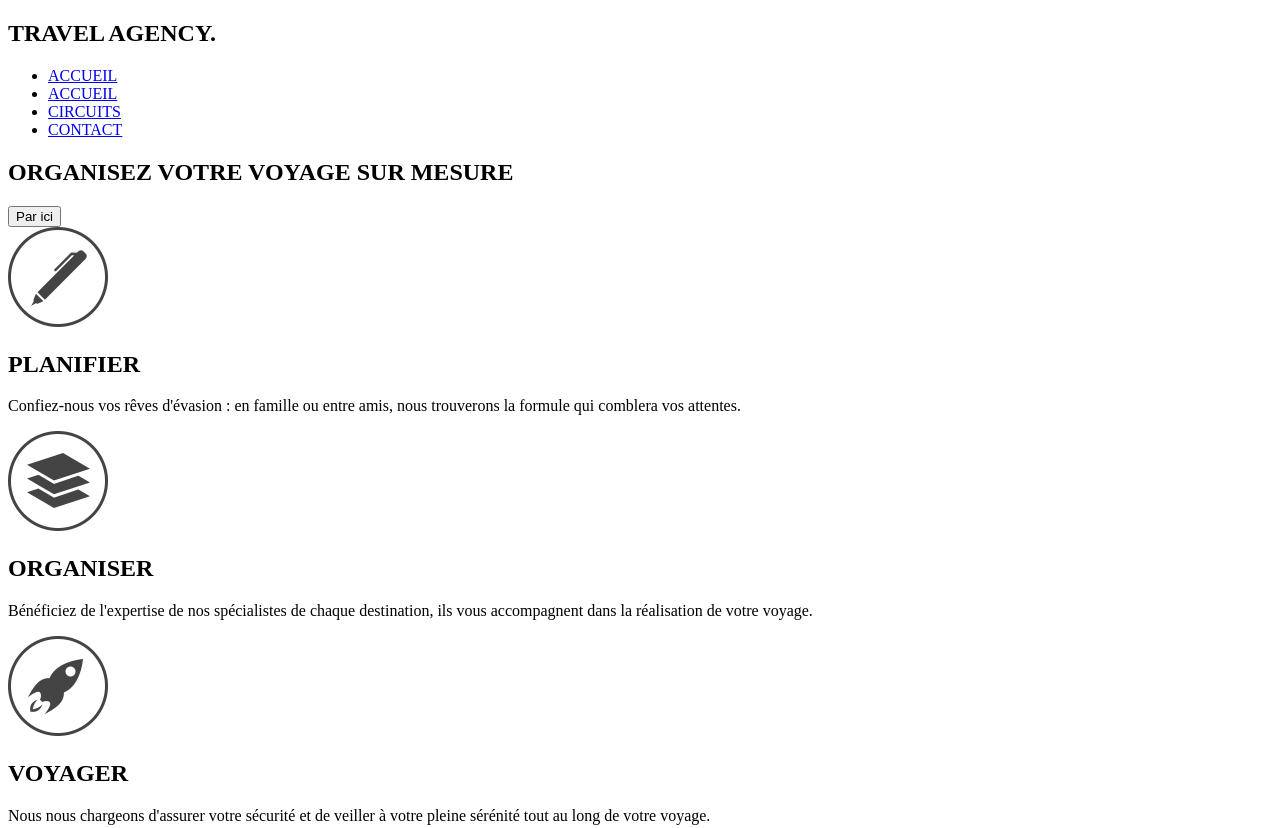
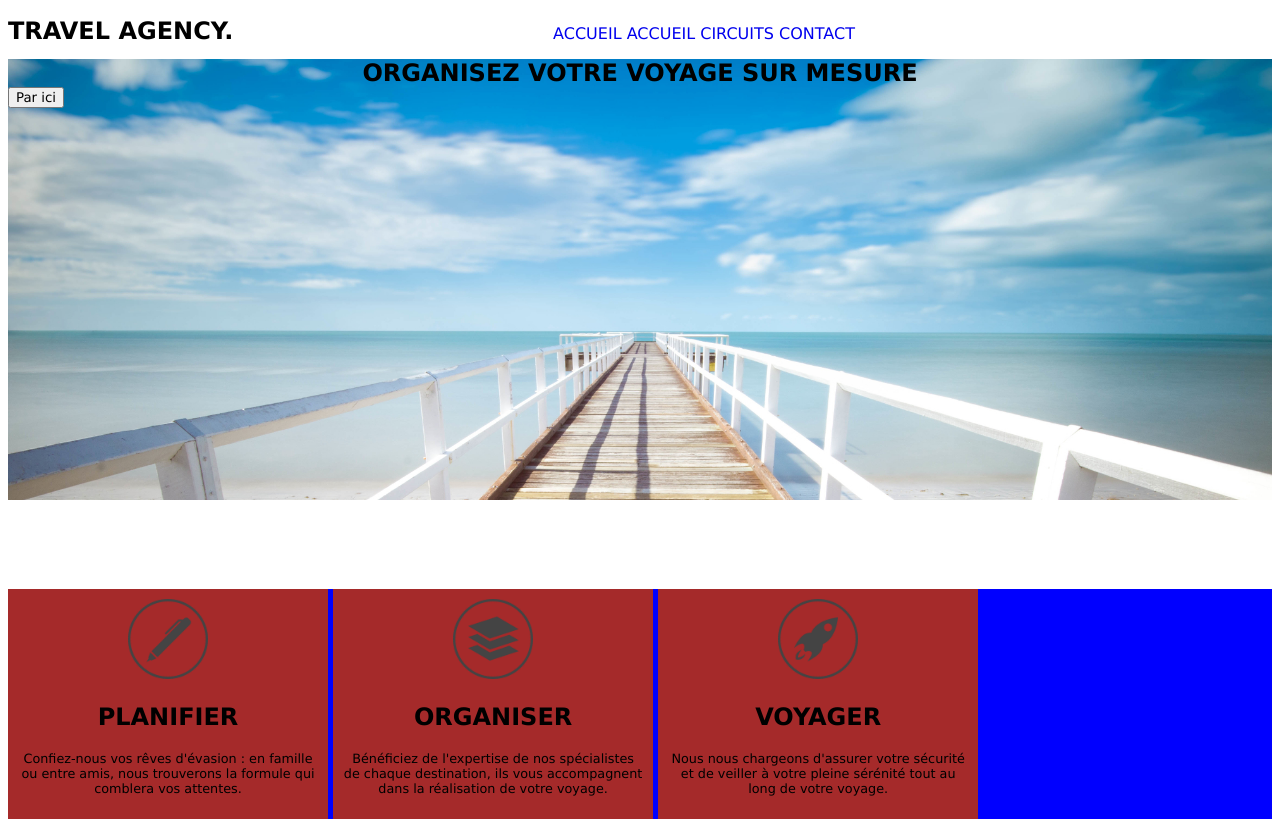
Before and after one commit to yoannperez/04_Travel-agency, a plain HTML site: page index.html in a window 1280 px wide. Shown: the top 828 px of the page. Drawn offline with Linux system fonts and the light colour scheme.

Commit message:
CSS en écriture

```diff
--- a/CSS/styles.css
+++ b/CSS/styles.css
@@ -0,0 +1,54 @@
+/* ------------------ generals ----------------*/
+* {
+  font-family: "Lucida Sans", "Lucida Sans Regular", "Lucida Grande",
+    "Lucida Sans Unicode", Geneva, Verdana, sans-serif;
+}
+
+/* ------------------ Header ----------------*/
+header h2 {
+  display: inline-block;
+  width: 500px;
+  margin: auto;
+}
+nav {
+  display: inline-block;
+}
+li {
+  display: inline-block;
+}
+a {
+  text-decoration: none;
+}
+
+/* ------------------ Hero ---------------*/
+#accueil {
+  background-image: url(../Images/main.jpg);
+  background-size: contain;
+  background-repeat: no-repeat;
+  height: 500px;
+}
+#accueil h1 {
+  text-align: center;
+  margin: auto;
+}
+/* -------------- destinations ---------------*/
+#destinations {
+  margin: 30px auto;
+  background-color: blue;
+}
+.etapes {
+  display: inline-block;
+  vertical-align: top;
+  background-color: brown;
+  width: 300px;
+  margin: auto;
+  text-align: center;
+  padding: 10px;
+}
+.etapes img {
+  width: 80px;
+}
+.etapes p {
+  font-size: 0.8em;
+}
+/* ------------------ Hero ---------------*/
--- a/index.html
+++ b/index.html
@@ -11,12 +11,14 @@
       <!-- header -->
       <header>
         <h2>TRAVEL AGENCY.</h2>
+        <nav>
           <ul>
             <li><a href="accueil">ACCUEIL</a></li>
             <li><a href="destinations">ACCUEIL</a></li>
             <li><a href="circuits">CIRCUITS</a></li>
             <li><a href="contact">CONTACT</a></li>
           </ul>
+        </nav>
       </header>
       <!-- Hero -->
       <section id="accueil">
@@ -25,7 +27,7 @@
       </section>
       <!-- Avantages -->
       <section id="destinations">
-        <div class="étapes">
+        <div class="etapes">
           <img src="Images/steps-icon-1.png" alt="icone de stylo" />
           <h2>PLANIFIER</h2>
           <p>
@@ -34,7 +36,7 @@
           </p>
         </div>
 
-        <div class="étapes">
+        <div class="etapes">
           <img src="Images/steps-icon-2.png" alt="icone de dossiers" />
           <h2>ORGANISER</h2>
           <p>
@@ -43,7 +45,7 @@
           </p>
         </div>
 
-        <div class="étapes">
+        <div class="etapes">
           <img src="Images/steps-icon-3.png" alt="icone de fusée" />
           <h2>VOYAGER</h2>
           <p>
```
Lines whose indentation alone changed are shown as unchanged.
